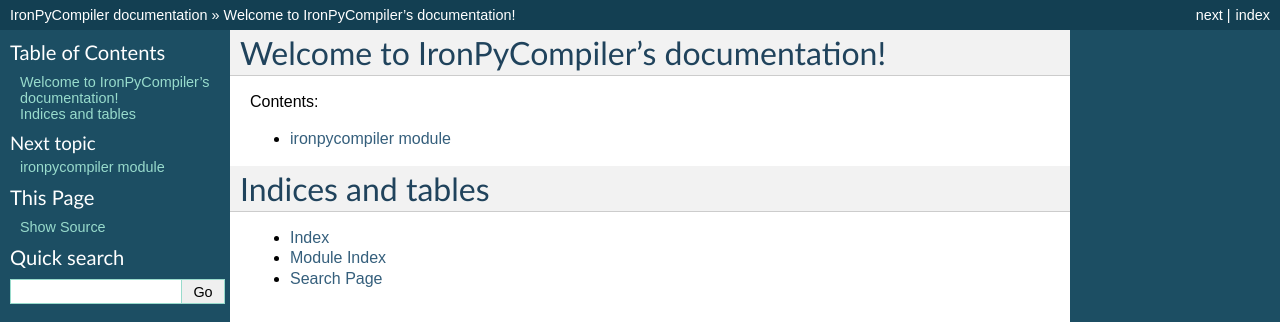
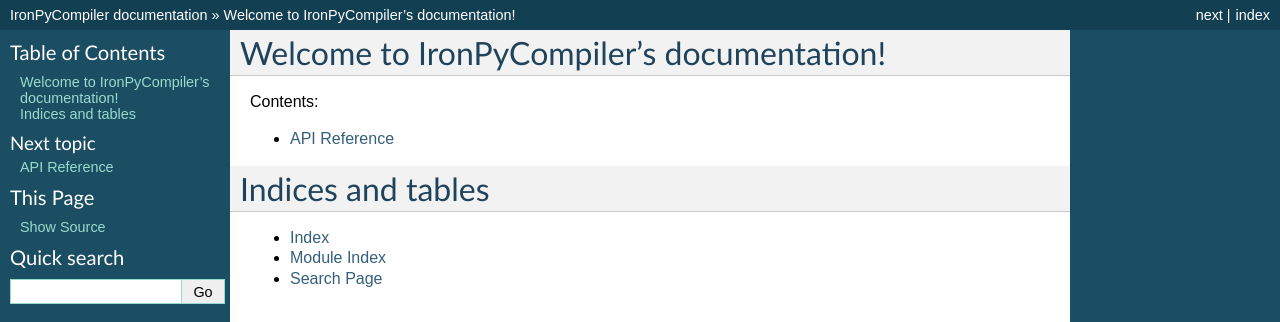
Before and after one commit to hamukichi/ironpycompiler, a Sphinx documentation site: the page built from doc/index.rst, in a window 1280 px wide. Shown: the top 322 px of the page. Built offline with Sphinx 7.4.7, drawn with Linux system fonts in a browser that asks for light colours.

Commit message:
Revised documents

```diff
--- a/doc/ironpycompiler.rst
+++ b/doc/api.rst
@@ -1,5 +1,5 @@
-ironpycompiler module
-=====================
+API Reference
+=============
 
 .. automodule:: ironpycompiler
     :members:
--- a/doc/index.rst
+++ b/doc/index.rst
@@ -11,7 +11,7 @@ Contents:
 .. toctree::
    :maxdepth: 4
 
-   ironpycompiler
+   api
 
 
 Indices and tables
--- a/ironpycompiler.py
+++ b/ironpycompiler.py
@@ -7,9 +7,9 @@ This module helps you compile your IronPython scripts requiring the
 Python standard library (or third-party pure-Python modules) into a
 .NET assembly, using pyc.py.
 
-Please note that this module should be used on not IronPython but
-CPython, because :mod:`modulefinder` of IronPython does not work
-correctly.
+.. note :: This module should be used on **CPython**, not IronPython,
+           because :mod:`modulefinder` of IronPython does not work
+           correctly.
 """
 
 __author__ = "Hamukichi (Nombiri)"
```
Also changed, not shown: 14 other files.
